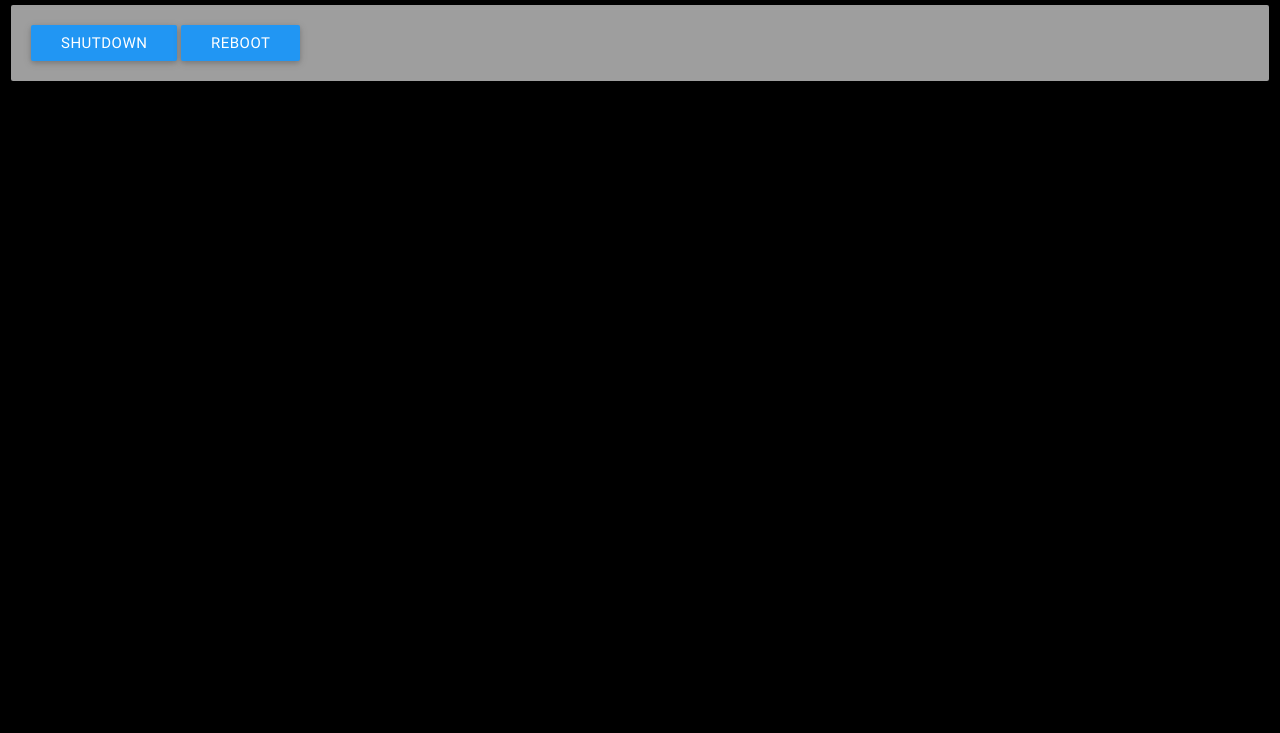
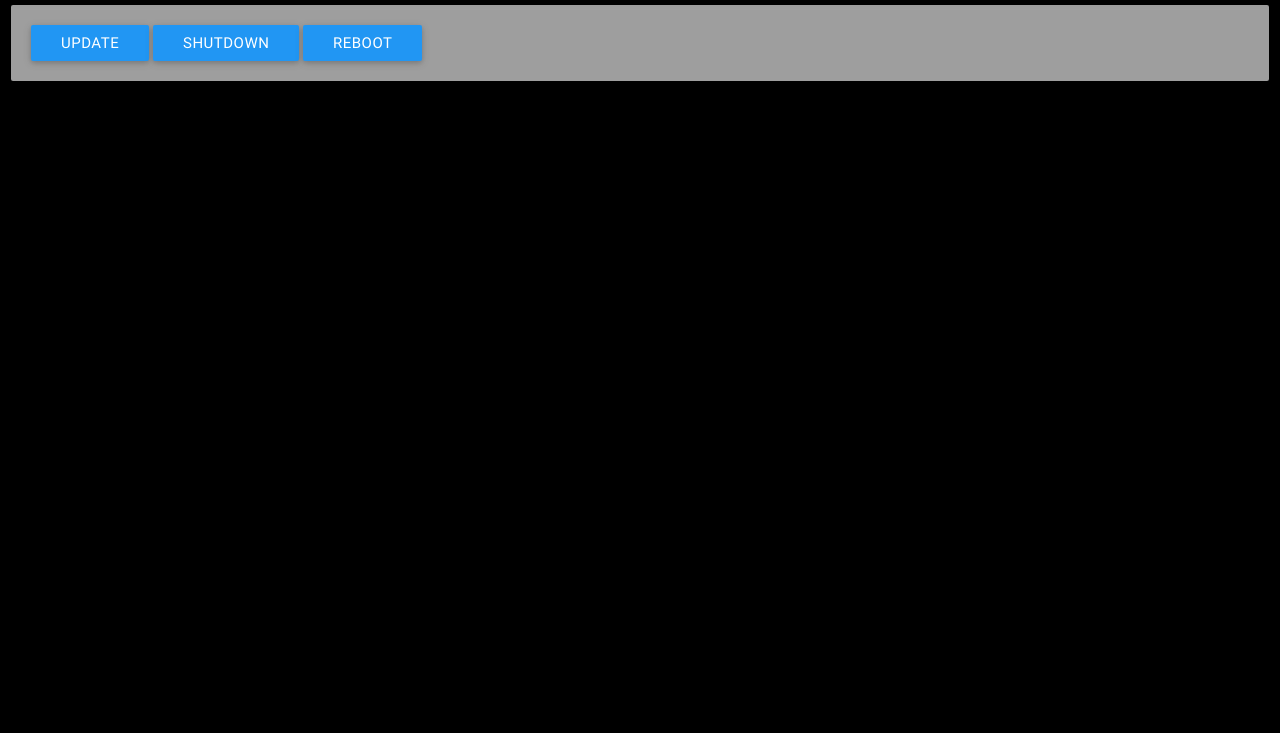
Before and after one commit to jsnee/CarPi, a website: page public/settings.html in a window 1280 px wide. Shown: the part 67-800 px from the top of the page. Drawn offline with Linux system fonts and the light colour scheme.

Commit message:
Add the update button to settings page

```diff
--- a/public/settings.html
+++ b/public/settings.html
@@ -23,6 +23,7 @@
 			<div class="col s12">
 				<div class="card grey">
 					<div class="card-content white-text">
+						<a class="waves-effect waves-light btn blue" data-bind="click: vm.update">Update</a>
 						<a class="waves-effect waves-light btn blue" data-bind="click: vm.shutdown">Shutdown</a>
 						<a class="waves-effect waves-light btn blue" data-bind="click: vm.reboot">Reboot</a>
 					</div>
```
